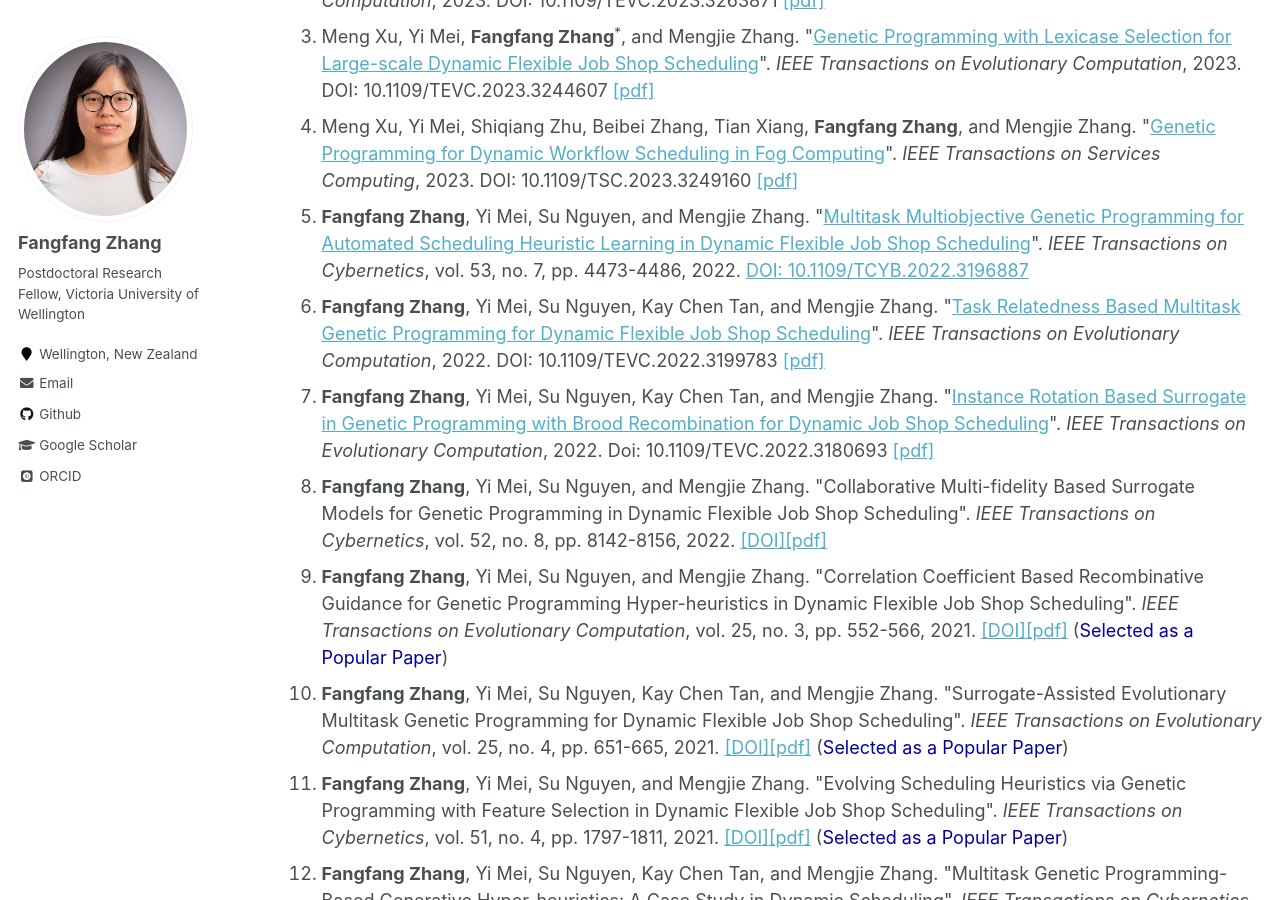
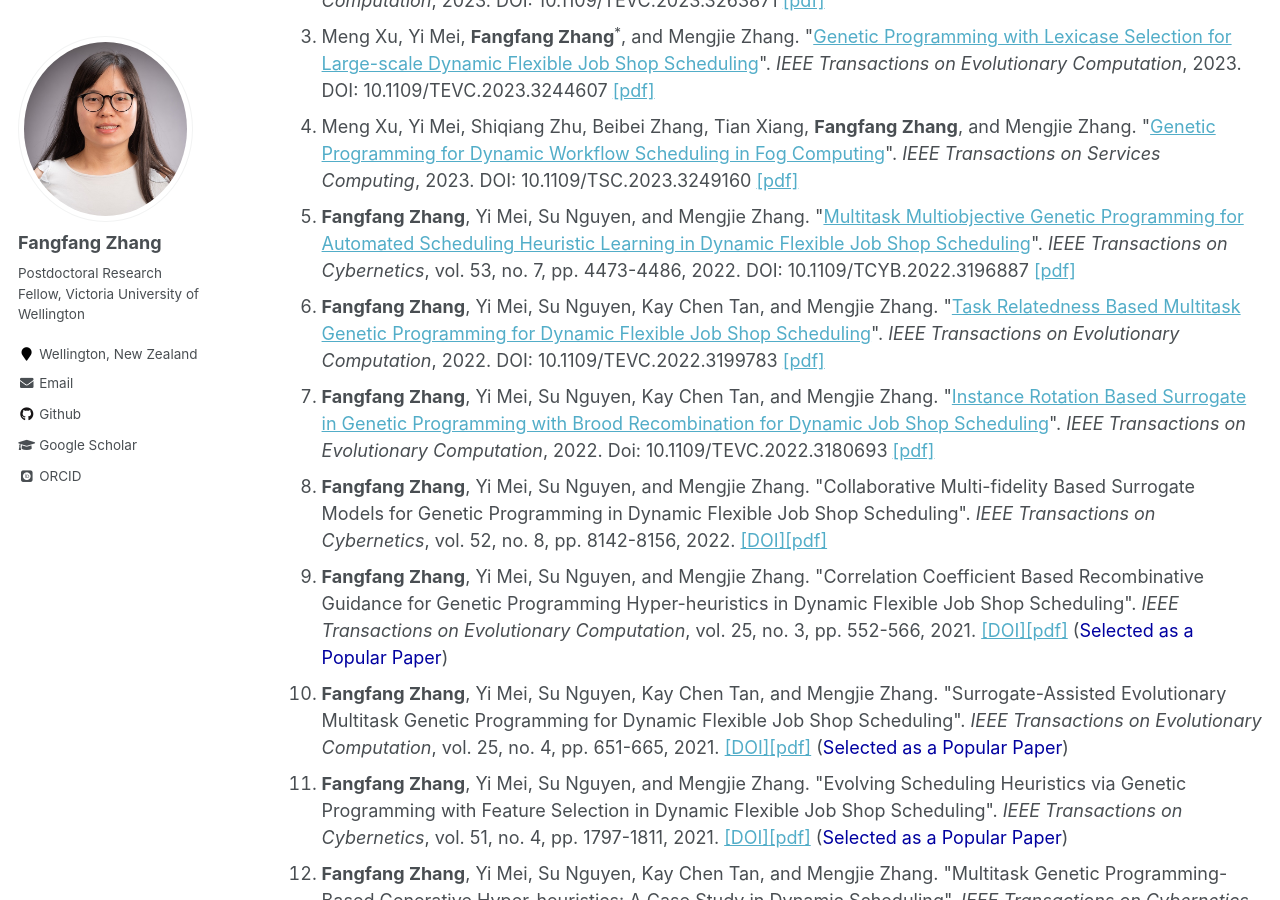
Before and after one commit to fangfang-zhang/fangfang-zhang.github.io, a Jekyll site: the page built from _pages/publications.md, in a window 1280 px wide and 900 px high, scrolled down 598 px. Built offline with Jekyll 4.4.1, drawn with Linux system fonts in a browser that asks for light colours; some web fonts are replaced.

Commit message:
oublisher

```diff
--- a/_pages/publications.md
+++ b/_pages/publications.md
@@ -16,7 +16,7 @@ To get the BibTex of the full papers, please download from [here](https://github
 <li> Zhixing Huang, Yi Mei, <b>Fangfang Zhang</b><sup>*</sup>, and Mengjie Zhang. "<a target="_blank" href="https://ieeexplore.ieee.org/document/10090245">Multitask Linear Genetic Programming with Shared Individuals and its Application to Dynamic Job Shop Scheduling</a>". <i>IEEE Transactions on Evolutionary Computation</i>, 2023. DOI: 10.1109/TEVC.2023.3263871 <a target="_blank" href="https://github.com/fangfang-zhang/fangfang-zhang.github.io/blob/main/files/%5B2023%5D%20Multitask_LGP_with_Shared_Individuals_and_its_Application_to_DJSS.pdf">[pdf]</a></li>
 <li> Meng Xu, Yi Mei, <b>Fangfang Zhang</b><sup>*</sup>, and Mengjie Zhang. "<a target="_blank" href="https://ieeexplore.ieee.org/document/10044237">Genetic Programming with Lexicase Selection for Large-scale Dynamic Flexible Job Shop Scheduling</a>". <i>IEEE Transactions on Evolutionary Computation</i>, 2023. DOI: 10.1109/TEVC.2023.3244607 <a target="_blank" href="https://github.com/fangfang-zhang/fangfang-zhang.github.io/blob/main/files/%5B2023%5D%20Genetic_Programming_with_Lexicase_Selection_for_Large-scale_Dynamic_Flexible_Job_Shop_Scheduling.pdf">[pdf]</a></li>
 <li> Meng Xu, Yi Mei, Shiqiang Zhu, Beibei Zhang, Tian Xiang, <b>Fangfang Zhang</b>, and Mengjie Zhang. "<a target="_blank" href="https://doi.org/10.1109/TSC.2023.3249160">Genetic Programming for Dynamic Workflow Scheduling in Fog Computing</a>". <i>IEEE Transactions on Services Computing</i>, 2023. DOI: 10.1109/TSC.2023.3249160 <a target="_blank" href="https://github.com/fangfang-zhang/fangfang-zhang.github.io/blob/main/files/%5B2023%5D%20Genetic_Programming_for_Dynamic_Workflow_Scheduling_in_Fog_Computing.pdf">[pdf]</a></li>
-<li> <b>Fangfang Zhang</b>, Yi Mei, Su Nguyen, and Mengjie Zhang. "<a target="_blank" href="https://ieeexplore.ieee.org/document/9868257">Multitask Multiobjective Genetic Programming for Automated Scheduling Heuristic Learning in Dynamic Flexible Job Shop Scheduling</a>". <i>IEEE Transactions on Cybernetics</i>, vol. 53, no. 7, pp. 4473-4486, 2022.  <a target="_blank" href="https://github.com/fangfang-zhang/fangfang-zhang.github.io/blob/master/files/2022-Multitask_Multiobjective_Genetic_Programming_for_Automated_Scheduling_Heuristic_Learning_in_Dynamic_Flexible_Job-Shop_Scheduling.pdf">DOI: 10.1109/TCYB.2022.3196887</a></li>
+<li> <b>Fangfang Zhang</b>, Yi Mei, Su Nguyen, and Mengjie Zhang. "<a target="_blank" href="https://ieeexplore.ieee.org/document/9868257">Multitask Multiobjective Genetic Programming for Automated Scheduling Heuristic Learning in Dynamic Flexible Job Shop Scheduling</a>". <i>IEEE Transactions on Cybernetics</i>, vol. 53, no. 7, pp. 4473-4486, 2022. DOI: 10.1109/TCYB.2022.3196887 <a target="_blank" href="https://github.com/fangfang-zhang/fangfang-zhang.github.io/blob/master/files/2022-Multitask_Multiobjective_Genetic_Programming_for_Automated_Scheduling_Heuristic_Learning_in_Dynamic_Flexible_Job-Shop_Scheduling.pdf">[pdf]</a></li>
 <li> <b>Fangfang Zhang</b>, Yi Mei, Su Nguyen, Kay Chen Tan, and Mengjie Zhang. "<a target="_blank" href="https://ieeexplore.ieee.org/document/9861686">Task Relatedness Based Multitask Genetic Programming for Dynamic Flexible Job Shop Scheduling</a>". <i>IEEE Transactions on Evolutionary Computation</i>, 2022. DOI: 10.1109/TEVC.2022.3199783 <a target="_blank" href="https://github.com/fangfang-zhang/fangfang-zhang.github.io/blob/master/files/2022-Task_Relatedness_Based_Multitask_Genetic_Programming_for_Dynamic_Flexible_Job_Shop_Scheduling.pdf">[pdf]</a></li>
 <li> <b>Fangfang Zhang</b>, Yi Mei, Su Nguyen, Kay Chen Tan, and Mengjie Zhang. "<a target="_blank" href="https://ieeexplore.ieee.org/document/9789507">Instance Rotation Based Surrogate in Genetic Programming with Brood Recombination for Dynamic Job Shop Scheduling</a>". <i>IEEE Transactions on Evolutionary Computation</i>, 2022. Doi: 10.1109/TEVC.2022.3180693 <a target="_blank" href="https://github.com/fangfang-zhang/fangfang-zhang.github.io/blob/master/files/2022-Instance_Rotation.pdf">[pdf]</a></li>
 <li> <b>Fangfang Zhang</b>, Yi Mei, Su Nguyen, and Mengjie Zhang. "Collaborative Multi-fidelity Based Surrogate Models for Genetic Programming in Dynamic Flexible Job Shop Scheduling". <i>IEEE Transactions on Cybernetics</i>, vol. 52, no. 8, pp. 8142-8156, 2022. <a target="_blank" href="https://ieeexplore.ieee.org/document/9345417">[DOI]</a><a target="_blank" href="https://github.com/fangfang-zhang/fangfang-zhang.github.io/blob/master/files/2021-TCYB-MultifidelitySurrogate.PDF">[pdf]</a></li>
```
